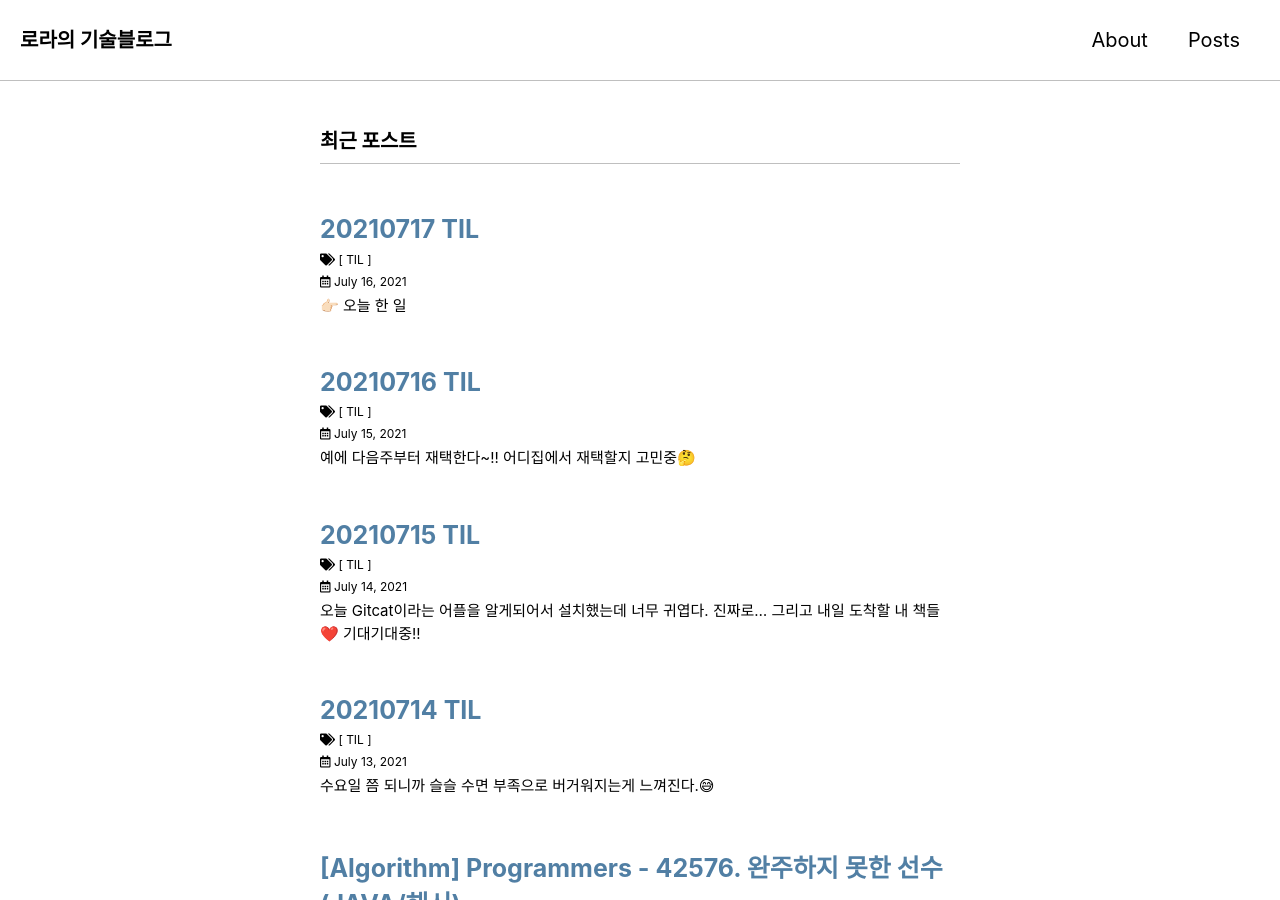
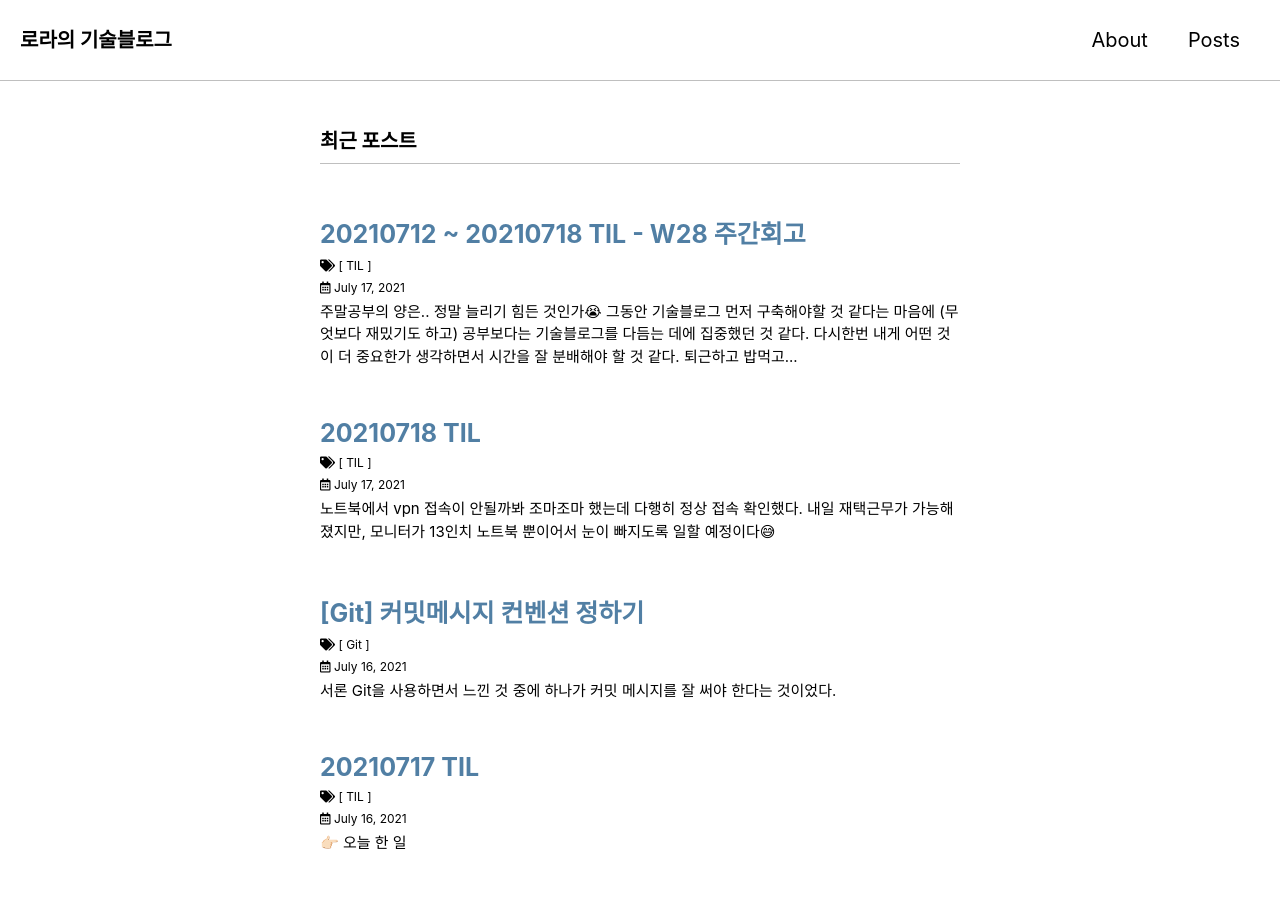
Before and after one commit to DAMICHOI/DAMICHOI.github.io, a Jekyll site: the page built from index.markdown, in a window 1280 px wide and 900 px high. Built offline with Jekyll 4.4.1, drawn with Linux system fonts in a browser that asks for light colours; cached includes are drawn as plain includes; some web fonts are replaced; the list of posts is cut into pages by our own code.

Commit message:
docs : 7/18 포스트 추가
- 커밋 메시지 작성 규칙 포스트 추가
- TIL 및 주간회고 포스트 추가
- 태그 등록을 위한 format.yml, tags.yml 수정

````diff
--- a/_data/format.yml
+++ b/_data/format.yml
@@ -3,3 +3,4 @@ markdown : Markdown
 java : JAVA
 algorithm : Algorithm
 spring : Spring
+git : Git
--- a/_data/tags.yml
+++ b/_data/tags.yml
@@ -1,4 +1,5 @@
 - til
-- markdown
 - java
 - algorithm
+- git
+- markdown
--- /dev/null
+++ b/_posts/2021-07-18-TIL.md
@@ -0,0 +1,36 @@
+---
+title : 20210718 TIL
+date : 2021-07-18 00:00:00+0900
+tags : [til]
+---
+
+노트북에서 vpn 접속이 안될까봐 조마조마 했는데 다행히 정상 접속 확인했다.
+내일 재택근무가 가능해졌지만, 모니터가 13인치 노트북 뿐이어서 눈이 빠지도록 일할 예정이다😅
+
+
+👉🏻 **오늘 한 일**
+* **알고리즘**
+    - 앱스토어를 구경하다가 알고리즘 도감이라는 어플을 다운로드받았다.
+    - 정렬 중에 버블/선택/삽입/힙 정렬의 개념을 애니메이션과 함께 이해하기 쉽도록 설명해줬다.
+    - 코드는 없어서 아쉬웠지만, 개념을 보다 이해하기 쉽도록 도움을 주는 어플인 것 같다.
+
+* **Spring Framework**
+    - 드디어 김영한 님의 강의를 시작했다. 코드를 따라 쓰면서 직접 웹 페이지를 만들면서 스프링에 대하여 빠르게 익힐 수 있도록 되어있다.
+    - 인텔리제이를 사용하도록 권장하고 있다. 우선 무료 버전을 설치하여 사용하려고 한다.
+
+* **기술블로그**
+    - 태그 관련 코드 리팩토링
+    - 태그 리팩토링 작업 관련 TIL 전체 태그 수정
+    - 태그 클릭 이벤트 수정
+    - 스타일 수정
+    - 밀린 TIL 포스트 작성
+    - README.md 파일에 포스트 작성 규칙 추가
+
+👉🏻 **오늘 느낀 것**
+- 김영한 님의 스프링 강의는 무조건 클론코딩 하면서 들어야겠다. (아이패드를 횔용하자.)
+- 얼른 맥미니 구매해야지…!
+
+👉🏻 **내일 할 일**
+- 기술블로그에 TIL 업로드
+- 스프링 강의 듣기 (개발 환경 세팅하기)
+- 알고리즘 문제 풀기
--- /dev/null
+++ b/_posts/2021-07-18-TIL2-W28.md
@@ -0,0 +1,32 @@
+---
+title : 20210712 ~ 20210718 TIL - W28 주간회고
+date : 2021-07-18 00:00:00+0900
+tags : [til]
+---
+
+주말공부의 양은.. 정말 늘리기 힘든 것인가😭
+그동안 기술블로그 먼저 구축해야할 것 같다는 마음에 (무엇보다 재밌기도 하고) 공부보다는 기술블로그를 다듬는 데에 집중했던 것 같다.
+다시한번 내게 어떤 것이 더 중요한가 생각하면서 시간을 잘 분배해야 할 것 같다. 퇴근하고 밥먹고 (가끔 운동도) 하다보면 잘 시간도 너무 부족하다😭😭
+
+👉🏻 **이번주 목표**
+- **자바 관련 강의 완강하기**
+	- 인프런 자바 강의 완강
+- **알고리즘 문제 매일 1개 이상 풀기**
+	- 월~수만 풀었다..
+- **Resume 업데이트 하기 (마인드맵 활용)**
+	- 와.. 하나도 못했다.
+- **공부 습관 들이는데 집중하자**
+	- 지금 생각해보니 공부습관이 들었는지 잘 모르겠다. 공부와는 무관한 것에 집중한 것은 아닐까?
+
+👉🏻 **느낀점**
+- 목표달성률은 40% 정도..?
+- 앞으로 알고리즘 문제를 풀고 복습하는 것에 집중하자.
+- Resume 작성하는 것을 완전 뒷전으로 미뤄놓고 있었다.. 정신머리..
+- 공부 습관보다는 기술블로그를 만들어나가는 것에 더 집중했던 것 같다. (나름대로 공부하는 것을 기록하겠다는 마음에 그랬던 것 같다.)
+- 앞으로 공부의 비중을 더 늘려야겠다.
+
+👉🏻 **다음주 목표**
+- 스프링 입문 강의 따라하면서 듣기
+- 알고리즘 문제 매일 1개 이상 풀고 기술블로그에 기록하면서 복습하기
+- Resume 업데이트 하기 (마인드맵 활용)
+- 공부 습관 들이는데 집중하자
--- /dev/null
+++ b/_posts/2021-07-18-git-commit-message-convention.md
@@ -0,0 +1,63 @@
+---
+title : \[Git] 커밋메시지 컨벤션 정하기
+date : 2021-07-17 00:00:00+0900
+tags : [git]
+---
+
+## 서론
+Git을 사용하면서 느낀 것 중에 하나가 커밋 메시지를 잘 써야 한다는 것이었다.
+
+다른 사람들과 Git을 사용하여 함께 프로젝트를 할 때 커밋 메시지를 작업한 내용에 대한 내용이 없이 년월일만 작성한다던가 사번만 작성하는 분들이 (생각보다 많이) 계셨다.
+~~심지어 'asdf' 로 작성한 커밋 메시지까지도 본 적이 있다.~~
+
+앞으로의 프로젝트 팀원들과 나 자신을 위해서도 나름대로의 커밋 메시지 컨벤션을 정해서 지키려고 한다.
+
+다음은 [Udacity Git Commit Message Style Guide](https://udacity.github.io/git-styleguide/) 를 참고하여 정한 내용이다.
+<br/>
+
+## 커밋 메시지 작성 규칙
+커밋 메시지는 다음과 같이 크게 제목, 본문, 바닥글로 구분한다.
+
+``` markdown
+type : Subject
+<br/>
+Body
+<br/>
+Footer
+```
+
+### type
+유형은 제목 앞에 들어가야 하며, 다음과 같이 크게 7가지로 분류한다.
+
+- `feat` : 새로운 기능 추가
+- `fix` : 버그 수정
+- `docs` : 문서 수정
+- `style` : 코드 포맷팅, 세미콜론 누락. 그 밖에 코드의 변경이 없는 경우
+- `refactor` : 코드 리팩토링
+- `test` : 테스트 코드, 리펙토링 테스트 코드. 그 밖에 코드에 변경이 없는 경우
+- `chore` : 빌드 업무 업데이트, 패키지 매니저 수정. 그 밖에 코드의 변경이 없는 경우
+
+### Subject
+- 제목은 50자 이하로 작성하도록 한다.
+- 끝에 마침표를 붙이지 않는다.
+
+### Body (선택)
+- 본문은 선택사항으로 부가 설명이 필요하거나 커밋의 이유를 전달해야할 경우 작성한다.
+- 무엇을, 왜 변경하였는지를 설명하는 내용을 작성한다.
+- 한 줄에 72자를 넘기지 않도록 한다.
+- 제목과 구분되도록 한 줄을 띄우고 작성한다.
+
+### Footer (선택)
+- 바닥글은 선택사항으로 이슈를 추적하기 위해 이슈 트래커 ID를 넣어준다.
+- 해결된 이슈도 추가하여 준다.
+
+<br/>
+
+## 결론
+향후 몇 년간은 해외에서 일할 일이 없을 것 같아서 우선 한글로 커밋 메시지를 작성하며 익히려고 한다.
+미래의 나를 위해서라도 커밋 메시지를 동일한 규칙에 따라 작성할 수 있도록 하겠다.
+**아, 팀에서 정한 커밋 메시지 컨벤션이 있다면 그것을 우선적으로 따르자.**
+<br/>
+
+### 참조
+- [Udacity Git Commit Message Style Guide](https://udacity.github.io/git-styleguide/)
````
